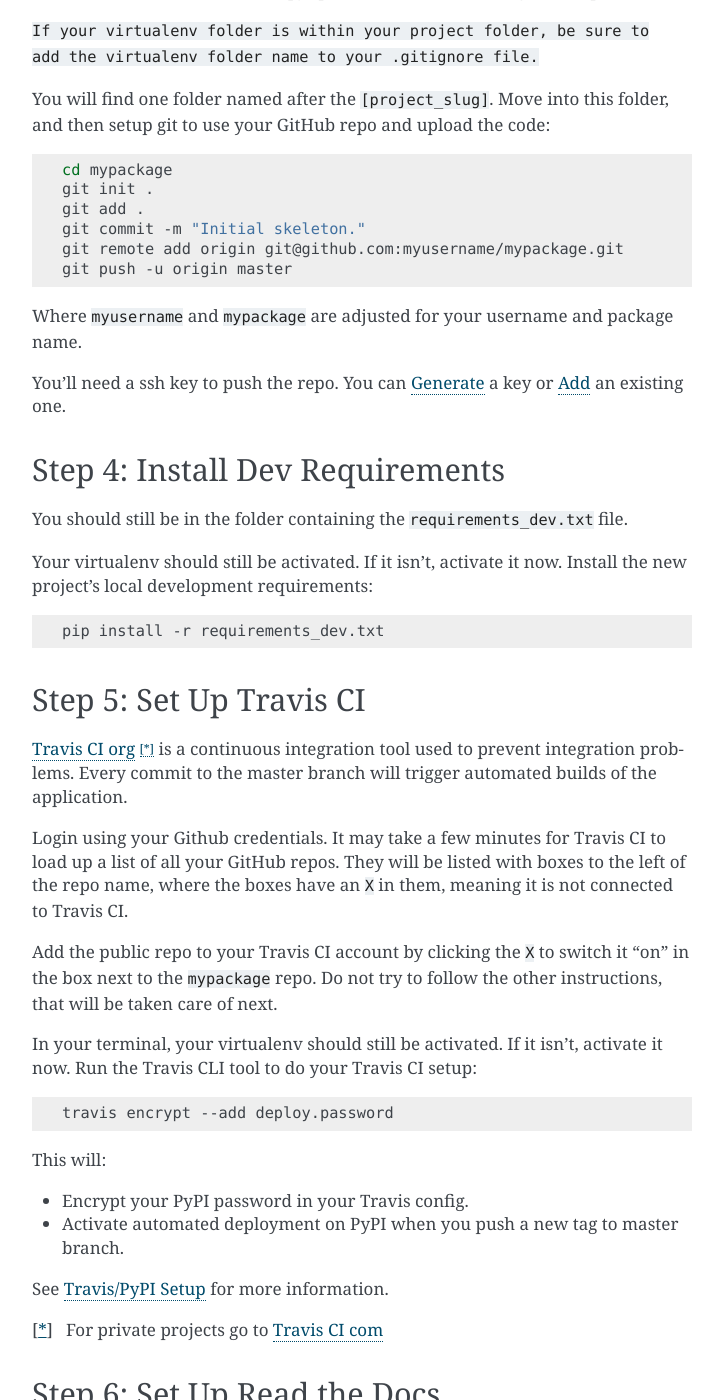
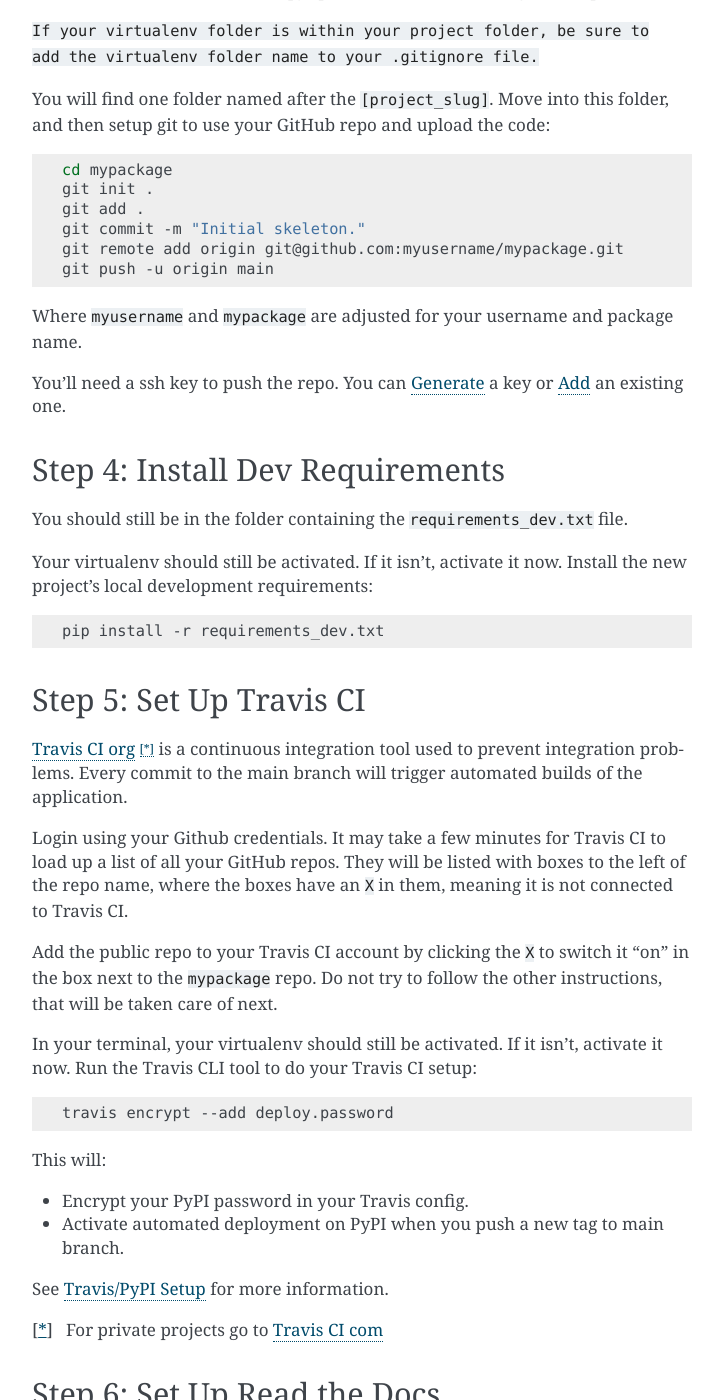
Before and after one commit to audreyfeldroy/cookiecutter-pypackage, a Sphinx documentation site: the page built from docs/tutorial.rst, in a window 1280 px wide and 1400 px high, scrolled down 1295 px. Shown: the whole window, without its empty margins (388-1111 px from the left). Built offline with Sphinx 7.4.7, drawn with Linux system fonts in a browser that asks for light colours.

Commit message:
Move to 'main' branch name (#24)

```diff
--- a/docs/index.rst
+++ b/docs/index.rst
@@ -1,4 +1,4 @@
-.. cookiecutter-pypackage documentation master file, created by
+.. cookiecutter-pypackage documentation primary file, created by
    sphinx-quickstart on Sun Dec 13 09:13:01 2015.
    You can adapt this file completely to your liking, but it should at least
    contain the root `toctree` directive.
--- a/docs/travis_pypi_setup.rst
+++ b/docs/travis_pypi_setup.rst
@@ -4,7 +4,7 @@ Travis/PyPI Setup
 =================
 
 Optionally, your package can automatically be released on PyPI whenever you
-push a new tag to the master branch.
+push a new tag to the main branch.
 
 Install the Travis CLI tool
 ---------------------------
--- a/docs/troubleshooting.rst
+++ b/docs/troubleshooting.rst
@@ -7,7 +7,7 @@ Troubleshooting
 .. note:: Can you help improve this file? `Edit this file`_
           and submit a pull request with your improvements!
 
-.. _`Edit this file`: https://github.com/audreyr/cookiecutter-pypackage/blob/master/docs/troubleshooting.rst
+.. _`Edit this file`: https://github.com/apiology/cookiecutter-pypackage/blob/main/docs/troubleshooting.rst
 
 
 Windows Issues
--- a/docs/tutorial.rst
+++ b/docs/tutorial.rst
@@ -4,7 +4,7 @@ Tutorial
 .. note:: Did you find any of these instructions confusing? `Edit this file`_
           and submit a pull request with your improvements!
 
-.. _`Edit this file`: https://github.com/audreyr/cookiecutter-pypackage/blob/master/docs/tutorial.rst
+.. _`Edit this file`: https://github.com/apiology/cookiecutter-pypackage/blob/main/docs/tutorial.rst
 
 To start with, you will need a `GitHub account`_ and an account on `PyPI`_. Create these before you get started on this tutorial. If you are new to Git and GitHub, you should probably spend a few minutes on some of the tutorials at the top of the page at `GitHub Help`_.
 
@@ -75,7 +75,7 @@ You will find one folder named after the ``[project_slug]``. Move into this fold
     git add .
     git commit -m "Initial skeleton."
     git remote add origin git@github.com:myusername/mypackage.git
-    git push -u origin master
+    git push -u origin main
 
 Where ``myusername`` and ``mypackage`` are adjusted for your username and package name.
 
@@ -100,7 +100,7 @@ Your virtualenv should still be activated. If it isn't, activate it now. Install
 Step 5: Set Up Travis CI
 ------------------------
 
-`Travis CI org`_ [*]_ is a continuous integration tool used to prevent integration problems. Every commit to the master branch will trigger automated builds of the application.
+`Travis CI org`_ [*]_ is a continuous integration tool used to prevent integration problems. Every commit to the main branch will trigger automated builds of the application.
 
 Login using your Github credentials. It may take a few minutes for Travis CI to load up a list of all your GitHub repos. They will be listed with boxes to the left of the repo name, where the boxes have an ``X`` in them, meaning it is not connected to Travis CI.
 
@@ -115,7 +115,7 @@ In your terminal, your virtualenv should still be activated. If it isn't, activa
 This will:
 
 * Encrypt your PyPI password in your Travis config.
-* Activate automated deployment on PyPI when you push a new tag to master branch.
+* Activate automated deployment on PyPI when you push a new tag to main branch.
 
 See :ref:`travis-pypi-setup` for more information.
 
--- a/{{cookiecutter.project_slug}}/docs/installation.rst
+++ b/{{cookiecutter.project_slug}}/docs/installation.rst
@@ -38,7 +38,7 @@ Or download the `tarball`_:
 
 .. code-block:: console
 
-    $ curl -OJL https://github.com/{{ cookiecutter.github_username }}/{{ cookiecutter.project_slug }}/tarball/master
+    $ curl -OJL https://github.com/{{ cookiecutter.github_username }}/{{ cookiecutter.project_slug }}/tarball/main
 
 Once you have a copy of the source, you can install it with:
 
@@ -48,4 +48,4 @@ Once you have a copy of the source, you can install it with:
 
 
 .. _Github repo: https://github.com/{{ cookiecutter.github_username }}/{{ cookiecutter.project_slug }}
-.. _tarball: https://github.com/{{ cookiecutter.github_username }}/{{ cookiecutter.project_slug }}/tarball/master
+.. _tarball: https://github.com/{{ cookiecutter.github_username }}/{{ cookiecutter.project_slug }}/tarball/main
```
Also changed, not shown: README.rst (+6 -6 lines), 1 other file.
